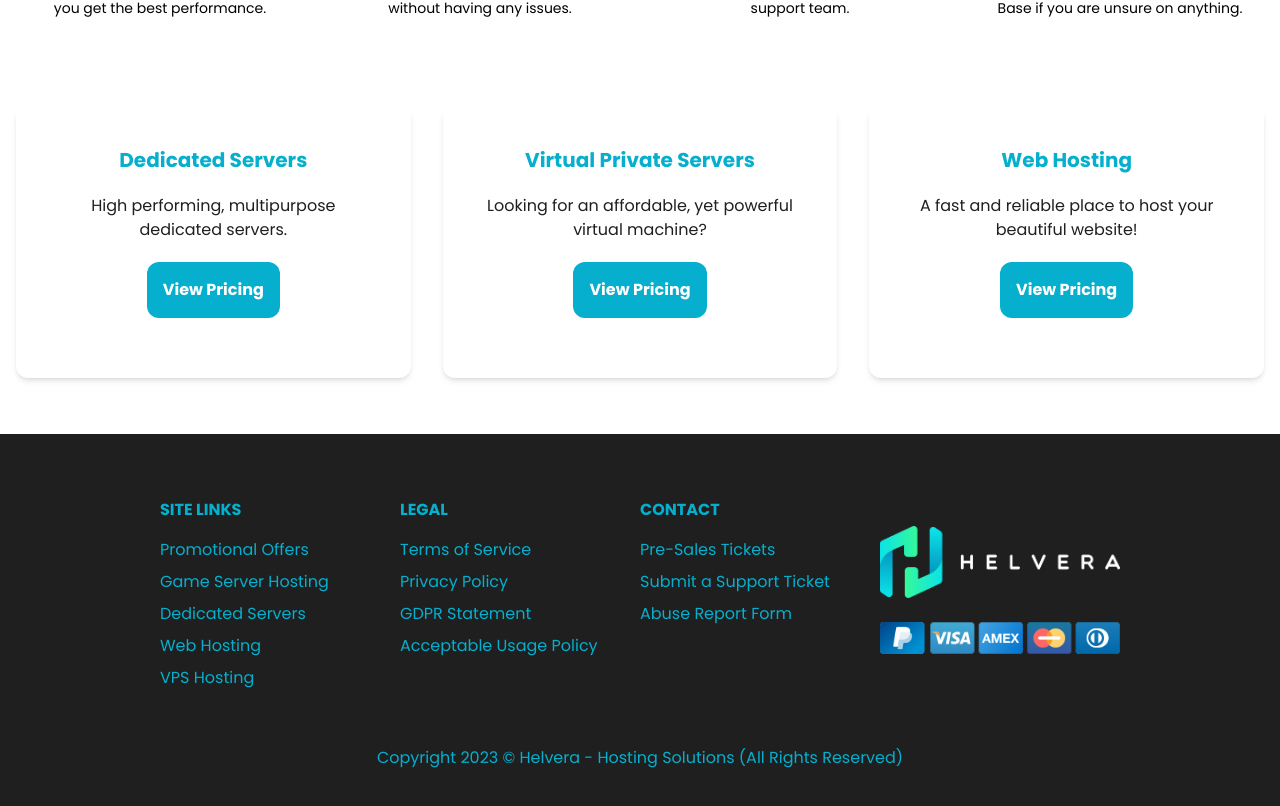
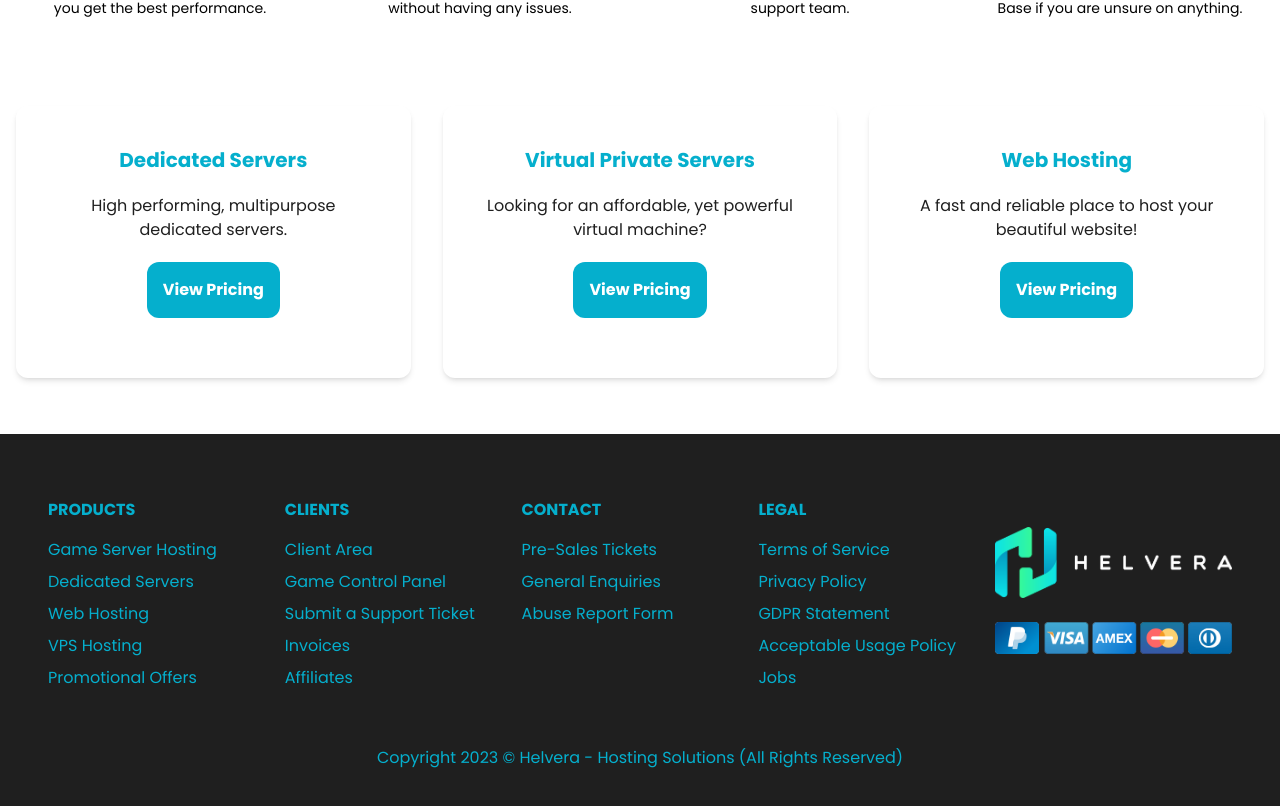
Before and after one commit to jrmichell/helvera, a Next.js app: page / in a window 1280 px wide. Shown: the part 855-1661 px from the top of the page. Built offline with nearby package versions, Linux system fonts and the light colour scheme.

Commit message:
feat: added more links to the footer

```diff
--- a/app/components/Footer.tsx
+++ b/app/components/Footer.tsx
@@ -6,15 +6,10 @@ import Link from "next/link";
 export default function Footer() {
   return (
     <div className="bg-dark flex flex-col justify-center items-center p-12">
-      <div className="grid sm:grid-cols-4 text-primary">
+      <div className="grid sm:grid-cols-5 text-primary">
         <div className="sm:text-left text-center mt-4 mr-8">
-          <h1 className="font-bold uppercase mb-4">Site Links</h1>
+          <h1 className="font-bold uppercase mb-4">PRODUCTS</h1>
           <ul>
-            <li className="mb-2">
-              <Link className="hover:underline" href="/">
-                Promotional Offers
-              </Link>
-            </li>
             <li className="mb-2">
               <Link className="hover:underline" href="/game-servers">
                 Game Server Hosting
@@ -33,6 +28,64 @@ export default function Footer() {
             <li className="mb-2">
               <Link className="hover:underline" href="/vps">
                 VPS Hosting
+              </Link>
+            </li>
+            <li className="mb-2">
+              <Link className="hover:underline" href="/">
+                Promotional Offers
+              </Link>
+            </li>
+          </ul>
+        </div>
+        <div className="mt-4 text-center sm:text-left mr-8">
+          <h1 className="font-bold uppercase mb-4">Clients</h1>
+          <ul>
+            <li className="mb-2">
+              <Link className="hover:underline" href="/">
+                Client Area
+              </Link>
+            </li>
+            <li className="mb-2">
+              <Link className="hover:underline" href="/">
+                Game Control Panel
+              </Link>
+            </li>
+            <li className="mb-2">
+              <Link className="hover:underline" href="/">
+                Submit a Support Ticket
+              </Link>
+            </li>
+            <li className="mb-2">
+              <Link className="hover:underline" href="/"></Link>
+            </li>
+            <li className="mb-2">
+              <Link className="hover:underline" href="/">
+                Invoices
+              </Link>
+            </li>
+            <li className="mb-2">
+              <Link className="hover:underline" href="/">
+                Affiliates
+              </Link>
+            </li>
+          </ul>
+        </div>
+        <div className="mb-4 mt-4 text-center sm:text-left mr-8">
+          <h1 className="font-bold uppercase mb-4">Contact</h1>
+          <ul>
+            <li className="mb-2">
+              <Link className="hover:underline" href="/">
+                Pre-Sales Tickets
+              </Link>
+            </li>
+            <li className="mb-2">
+              <Link className="hover:underline" href="/">
+                General Enquiries
+              </Link>
+            </li>
+            <li className="mb-2">
+              <Link className="hover:underline" href="/">
+                Abuse Report Form
               </Link>
             </li>
           </ul>
@@ -60,24 +113,9 @@ export default function Footer() {
                 Acceptable Usage Policy
               </Link>
             </li>
-          </ul>
-        </div>
-        <div className="mb-4 mt-4 text-center sm:text-left mr-8">
-          <h1 className="font-bold uppercase mb-4">Contact</h1>
-          <ul>
             <li className="mb-2">
               <Link className="hover:underline" href="/">
-                Pre-Sales Tickets
-              </Link>
-            </li>
-            <li className="mb-2">
-              <Link className="hover:underline" href="/">
-                Submit a Support Ticket
-              </Link>
-            </li>
-            <li className="mb-2">
-              <Link className="hover:underline" href="/">
-                Abuse Report Form
+                Jobs
               </Link>
             </li>
           </ul>
```
